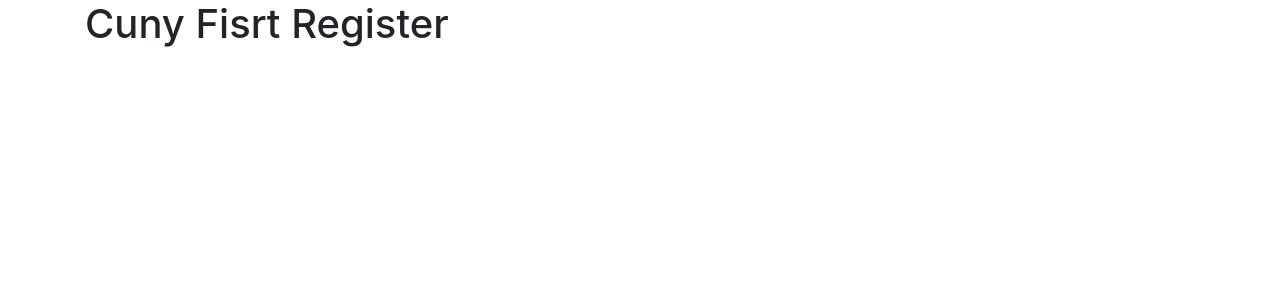
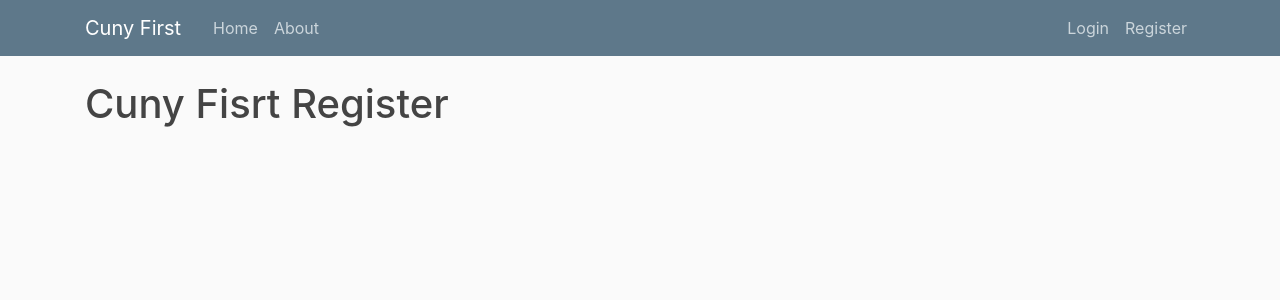
Before and after one commit to Diego1P/CUNY, a Django app: page / in a window 1280 px wide. Shown: the top 300 px of the page. Run offline with Django 3.2, Linux system fonts and the light colour scheme; some libraries are stand-ins or nearby versions.

Commit message:
I added the login/registration page

```diff
--- a/cunyfirst/settings.py
+++ b/cunyfirst/settings.py
@@ -31,6 +31,7 @@
 # Application definition
 
 INSTALLED_APPS = [
+    'crispy_forms',
     'register.apps.RegisterConfig',
     'django.contrib.admin',
     'django.contrib.auth',
@@ -124,3 +125,5 @@
 # https://docs.djangoproject.com/en/3.2/ref/settings/#default-auto-field
 
 DEFAULT_AUTO_FIELD = 'django.db.models.BigAutoField'
+
+CRISPY_TEMPLATE_PACK = 'bootstrap4'
--- a/register/apps.py
+++ b/register/apps.py
@@ -4,5 +4,3 @@
 class RegisterConfig(AppConfig):
     default_auto_field = 'django.db.models.BigAutoField'
     name = 'register'
-
-#main editing
--- /dev/null
+++ b/register/forms.py
@@ -0,0 +1,22 @@
+from django import forms
+from django.contrib.auth.models import User
+from django.contrib.auth.forms import UserCreationForm
+from django.forms import SelectDateWidget
+
+# Choice for the years
+year_choice = [year for year in range(1921, 2022)]
+
+
+class UserRegisterForm(UserCreationForm):
+    firstName = forms.CharField(max_length=100)
+    lastName = forms.CharField(max_length=100)
+    Date_Of_birth = forms.DateField(widget=forms.SelectDateWidget(years=sorted(year_choice, reverse=True)))
+    SSN = forms.CharField(max_length=4,
+                          help_text='Last 4 digits of your Social Security')
+    email = forms.EmailField(required=True)
+    resume = forms.FileField()
+
+    class Meta:
+        model = User
+        fields = ['firstName', 'lastName', 'Date_Of_birth', 'SSN', 'username', 'email', 'resume',
+                  'password1', 'password2']
--- /dev/null
+++ b/register/static/register/main.css
@@ -0,0 +1,84 @@
+body {
+    background: #fafafa;
+    color: #333333;
+    margin-top: 5rem;
+  }
+
+  h1, h2, h3, h4, h5, h6 {
+    color: #444444;
+  }
+
+  ul {
+    margin: 0;
+  }
+
+  .bg-steel {
+    background-color: #5e788a;
+  }
+
+  .site-header .navbar-nav .nav-link {
+    color: #cbd5db;
+  }
+
+  .site-header .navbar-nav .nav-link:hover {
+    color: #ffffff;
+  }
+
+  .site-header .navbar-nav .nav-link.active {
+    font-weight: 500;
+  }
+
+  .content-section {
+    background: #ffffff;
+    padding: 10px 20px;
+    border: 1px solid #dddddd;
+    border-radius: 3px;
+    margin-bottom: 20px;
+  }
+
+  .article-title {
+    color: #444444;
+  }
+
+  a.article-title:hover {
+    color: #428bca;
+    text-decoration: none;
+  }
+
+  .article-content {
+    white-space: pre-line;
+  }
+
+  .article-img {
+    height: 65px;
+    width: 65px;
+    margin-right: 16px;
+  }
+
+  .article-metadata {
+    padding-bottom: 1px;
+    margin-bottom: 4px;
+    border-bottom: 1px solid #e3e3e3
+  }
+
+  .article-metadata a:hover {
+    color: #333;
+    text-decoration: none;
+  }
+
+  .article-svg {
+    width: 25px;
+    height: 25px;
+    vertical-align: middle;
+  }
+
+  .account-img {
+    height: 125px;
+    width: 125px;
+    margin-right: 20px;
+    margin-bottom: 16px;
+  }
+
+  .account-heading {
+    font-size: 2.5rem;
+  }
--- a/register/templates/register/base.html
+++ b/register/templates/register/base.html
@@ -1,3 +1,4 @@
+{% load static %}
 <!DOCTYPE html>
 <html>
 <head>
@@ -8,7 +9,7 @@
 
     <!-- Bootstrap CSS -->
     <link rel="stylesheet" href="https://stackpath.bootstrapcdn.com/bootstrap/4.3.1/css/bootstrap.min.css" integrity="sha384-ggOyR0iXCbMQv3Xipma34MD+dH/1fQ784/j6cY/iJTQUOhcWr7x9JvoRxT2MZw1T" crossorigin="anonymous">
-
+	<link rel="stylesheet" type="text/css" href="{% static 'register/main.css' %}">
 
 	{% if title %}
 	<title>Cuny - {{ title }} </title>
@@ -20,12 +21,54 @@
 
 
 
+<body>
+
+	<header class="site-header">
+    <nav class="navbar navbar-expand-md navbar-dark bg-steel fixed-top">
+      <div class="container">
+        <a class="navbar-brand mr-4" href="{% url 'Registry Content' %}">Cuny First</a>
+        <button class="navbar-toggler" type="button" data-toggle="collapse" data-target="#navbarToggle" aria-controls="navbarToggle" aria-expanded="false" aria-label="Toggle navigation">
+        <span class="navbar-toggler-icon"></span>
+        </button>
+        <div class="collapse navbar-collapse" id="navbarToggle">
+          <div class="navbar-nav mr-auto">
+            <a class="nav-item nav-link" href="{% url 'Registry Content' %}">Home</a>
+            <a class="nav-item nav-link" href="#">About</a>
+          </div>
+          <!-- Navbar Right Side -->
+          <div class="navbar-nav">
+            {% if user.is_authenticated %}
+              <a class="nav-item nav-link" href="#">Profile</a>
+              <a class="nav-item nav-link" href="#">Logout</a>
+            {% else %}
+              <a class="nav-item nav-link" href="{% url 'login' %}">Login</a>
+              <a class="nav-item nav-link" href="{% url 'register' %}">Register</a>
+            {% endif %}
+          </div>
+        </div>
+      </div>
+    </nav>
+  </header>
+
+    <main role="main" class="container">
+      <div class="row">
+        <div class="col-md-8">
+          {% if messages %}
+            {% for message in messages %}
+              <div class="alert alert-{{ message.tags }}">
+                {{ message }}
+              </div>
+            {% endfor %}
+          {% endif %}
+          {% block content %}{% endblock %}
+        </div>
+      </div>
+    </main>
+
+
 	<script src="https://code.jquery.com/jquery-3.3.1.slim.min.js" integrity="sha384-q8i/X+965DzO0rT7abK41JStQIAqVgRVzpbzo5smXKp4YfRvH+8abtTE1Pi6jizo" crossorigin="anonymous"></script>
     <script src="https://cdnjs.cloudflare.com/ajax/libs/popper.js/1.14.7/umd/popper.min.js" integrity="sha384-UO2eT0CpHqdSJQ6hJty5KVphtPhzWj9WO1clHTMGa3JDZwrnQq4sF86dIHNDz0W1" crossorigin="anonymous"></script>
     <script src="https://stackpath.bootstrapcdn.com/bootstrap/4.3.1/js/bootstrap.min.js" integrity="sha384-JjSmVgyd0p3pXB1rRibZUAYoIIy6OrQ6VrjIEaFf/nJGzIxFDsf4x0xIM+B07jRM" crossorigin="anonymous"></script>
-<body>
-	<div class="container">
-		{% block content %}{% endblock %}
-	</div>
+
+
 </body>
-</html>
--- a/register/urls.py
+++ b/register/urls.py
@@ -1,7 +1,10 @@
 from django.urls import path
+from django.contrib.auth import views as auth_views
 from . import views
 
 urlpatterns = [
     path('', views.home, name='Registry Content'),
+    path('register/', views.register, name='register'),
+    path('login/', auth_views.LoginView.as_view(template_name='register/login.html'), name='login'),
     path('student-center/', views.scenter, name='Student Center'),
 ]
--- a/register/views.py
+++ b/register/views.py
@@ -1,5 +1,9 @@
 from django.shortcuts import render
 from django.http import HttpResponse
+from django.shortcuts import render, redirect
+from django.contrib import messages
+from django.contrib.auth.decorators import login_required
+from .forms import UserRegisterForm
 
 
 
@@ -36,3 +40,15 @@
 	}
 
 	return render(request, 'register/scenter.html', context)
+
+def register(request):
+    if request.method == 'POST':
+        form = UserRegisterForm(request.POST)
+        if form.is_valid():
+            formbootstrap.save()
+            username = form.cleaned_data.get('username')
+            messages.success(request, f'Your account has been created! You are now able to log in')
+            return redirect('login')
+    else:
+        form = UserRegisterForm()
+    return render(request, 'register/register.html', {'form': form})
```
Also changed, not shown: register/templates/register/login.html (added, +21 -0 lines), register/templates/register/register.html (added, +22 -0 lines).
